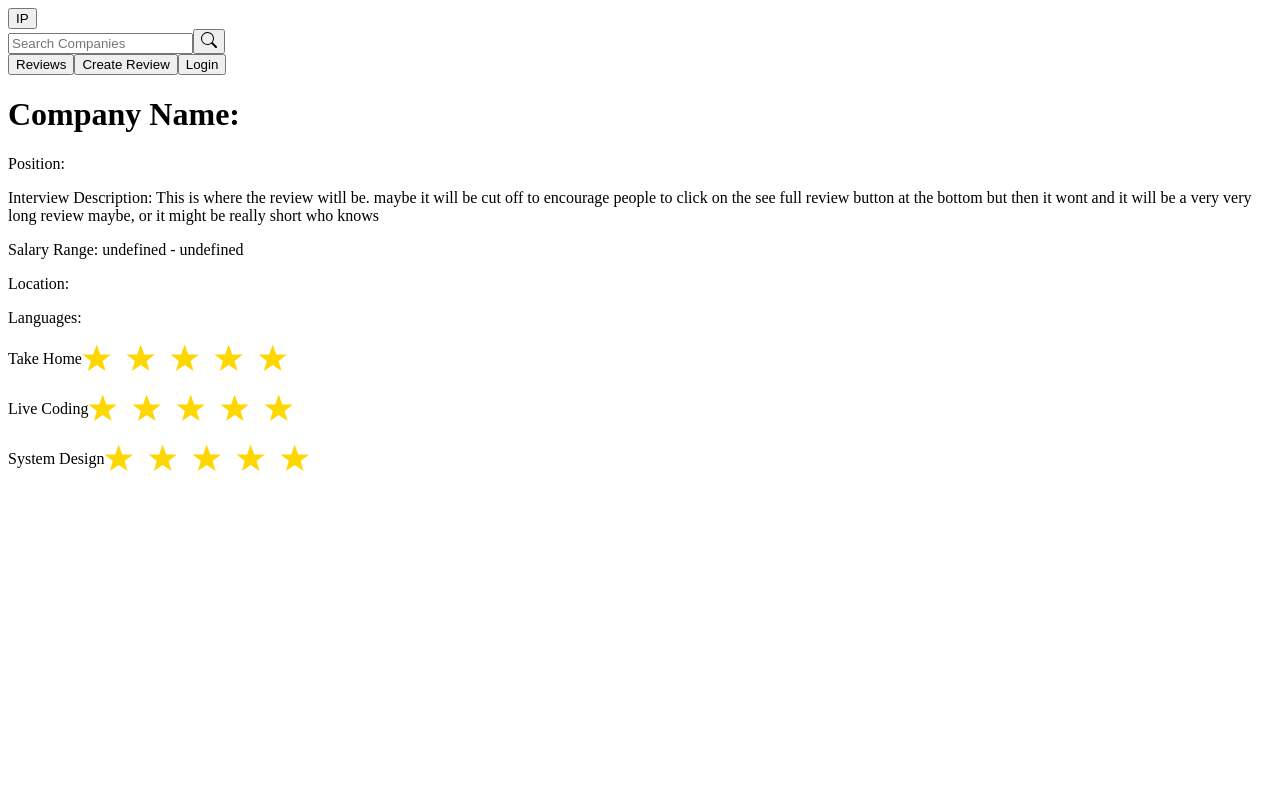
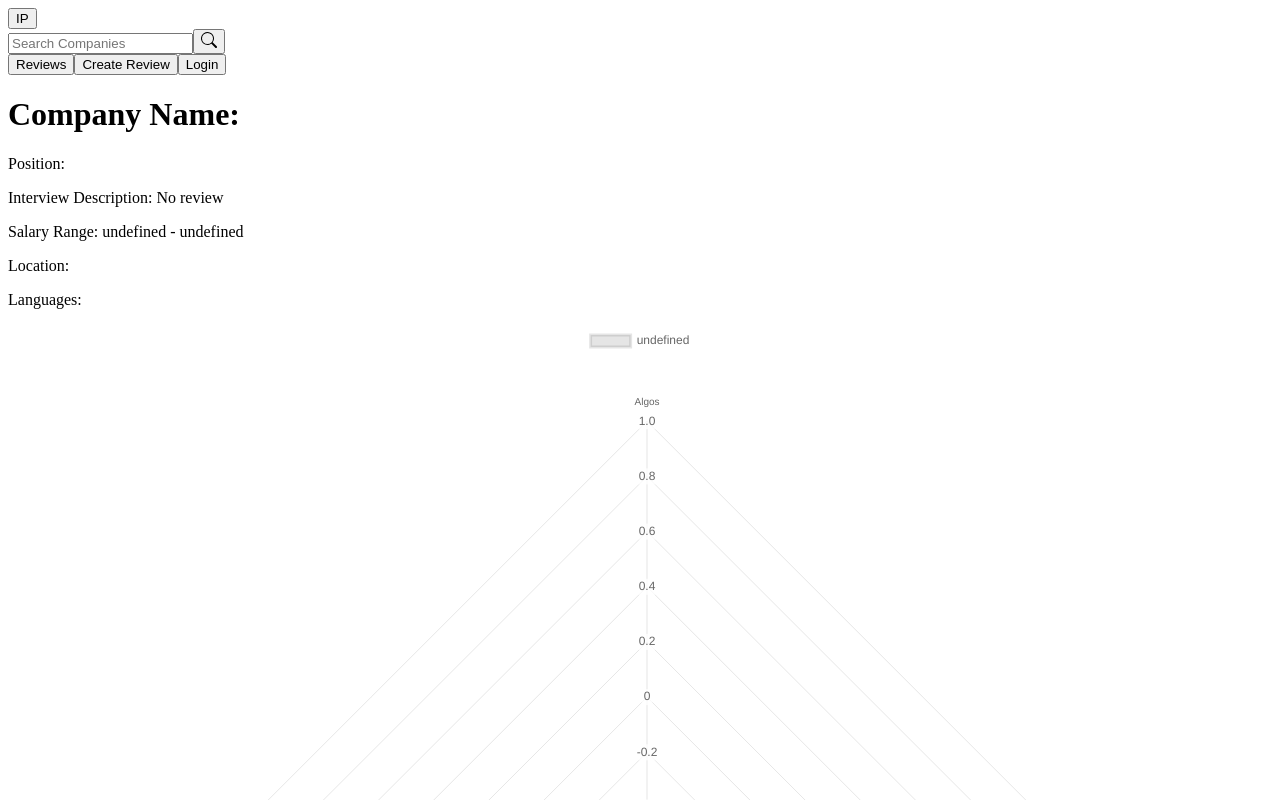
Before and after one commit to jigglyPuffPTRI3/wigglyTuff, a Next.js app: page /positionReview in a window 1280 px wide. Shown: the top 800 px of the page. Built offline with nearby package versions, Linux system fonts and the light colour scheme.

Commit message:
created: part of radar chart

```diff
--- /dev/null
+++ b/components/positionReview/chart.jsx
@@ -0,0 +1,15 @@
+import { Radar } from 'react-chartjs-2';
+
+export default function Chart({ algos, liveCoding, takeHome, systemDesign }) {
+
+    const data = {
+        labels: ['Algos', 'Live Coding', 'Take Home', 'System Design'],
+        datasets: [{
+            data: [algos, liveCoding, takeHome, systemDesign]
+        }]
+    }
+
+    return (
+        <Radar data={data} />
+    )
+}
--- a/components/positionReview/interviewDifficulty.jsx
+++ /dev/null
@@ -1,35 +0,0 @@
-import StarRatings from "react-star-ratings";
-
-export default function InterviewDifficulty({ takeHome, liveCoding, systemDesign }) {
-    return (
-        <section className='flex items-center justify-between'>
-            <p className='flex flex-col items-center m-3'>
-                Take Home
-                <StarRatings
-                    rating={5}
-                    starRatedColor='gold'
-                    numberOfStars={takeHome}
-                    starDimension='30px'
-                />
-            </p>
-            <p className='flex flex-col items-center m-3'>
-                Live Coding
-                <StarRatings
-                    rating={10}
-                    starRatedColor='gold'
-                    numberOfStars={liveCoding}
-                    starDimension='30px'
-                />
-            </p>
-            <p className='flex flex-col items-center m-3'>
-                System Design
-                <StarRatings
-                    rating={5}
-                    starRatedColor='gold'
-                    numberOfStars={systemDesign}
-                    starDimension='30px'
-                />
-            </p>
-        </section>
-    );
-}
--- a/package.json
+++ b/package.json
@@ -17,6 +17,7 @@
     "next": "11.1.2",
     "next-auth": "^3.29.0",
     "react": "17.0.2",
+    "react-chartjs-2": "^3.3.0",
     "react-dom": "17.0.2",
     "react-redux": "^7.2.6",
     "react-star-ratings": "^2.3.0",
--- a/pages/positionReview.jsx
+++ b/pages/positionReview.jsx
@@ -1,5 +1,5 @@
 import { useSelector } from 'react-redux';
-import InterviewDifficulty from '../components/positionReview/interviewDifficulty';
+import Chart from '../components/positionReview/chart';
 
 export default function PositionReview() {
 
@@ -15,18 +15,17 @@ export default function PositionReview() {
                 Position: {selectedReview.jobTitle}
             </p>
             <p className='p-2 text-2xl'>
-                Interview Description: This is where the review witll be. maybe it will be cut
-                off to encourage people to click on the see full review button at the bottom but then it wont and it will be a very very long review maybe, or it might be really short who knows
+                Interview Description: {selectedReview.content ? selectedReview.content : 'No review'}
             </p>
             <p className='p-2 text-2xl'> Salary Range: {`${selectedReview.salaryRangeLow} - ${selectedReview.salaryRangeHigh} `}</p>
             <p className='p-2 text-2xl'> Location: {selectedReview.officePolicy}  </p>
             <p className='p-2 text-2xl'> Languages: {selectedReview.languages}</p>
-            <InterviewDifficulty
+            <Chart
+                algos={selectedReview.algorithms}
+                liveCoding={selectedReview.liveCoding}
                 takeHome={selectedReview.takeHome}
-                liveCoding={selectedReview.liveCoding}
                 systemDesign={selectedReview.systemDesign}
             />
-
         </div >
     );
 }
```
Also changed, not shown: 1 other file (tests, documents, lock files or other folders).
